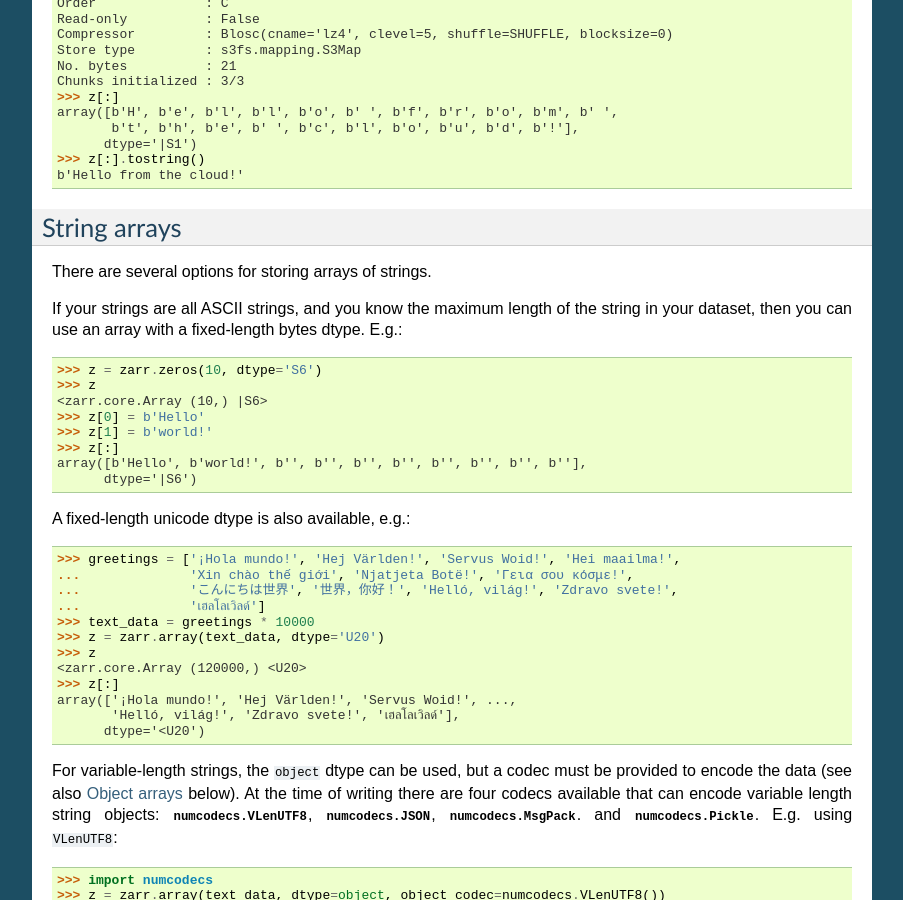
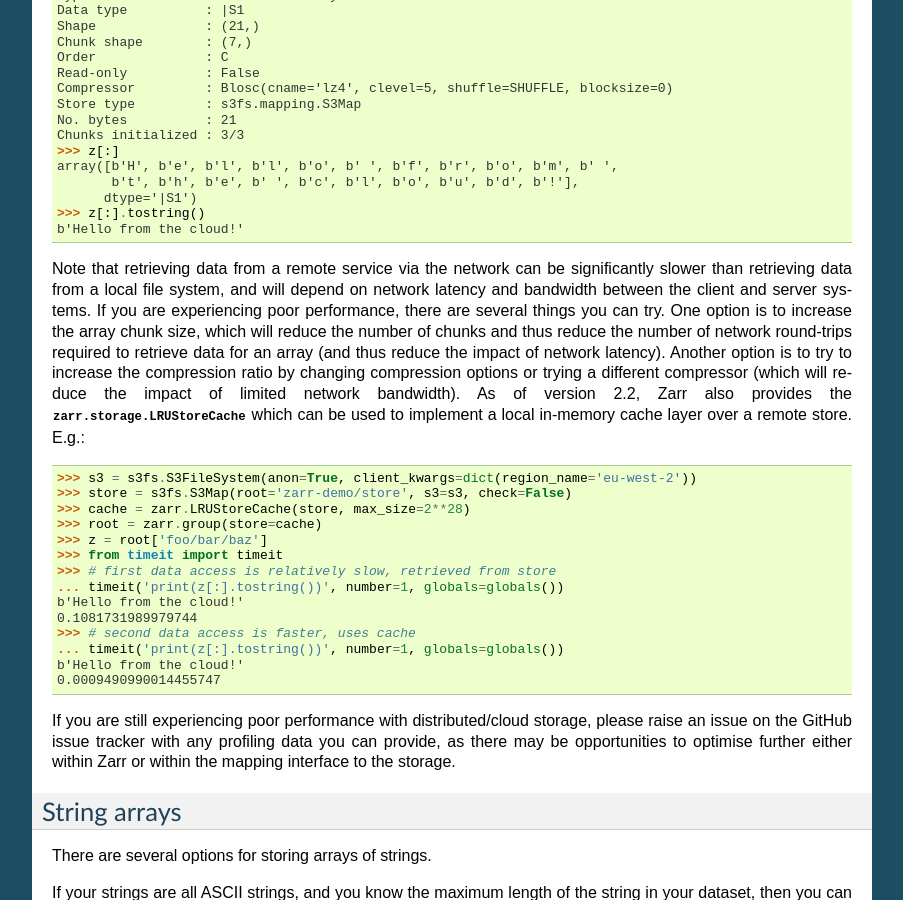
Before and after one commit to enthusiastdev121/zarr-python, a Sphinx documentation site: the page built from docs/tutorial.rst, in a window 1280 px wide and 900 px high, scrolled down 12084 px. Shown: the whole window, without its empty margins (198-1101 px from the left). Built offline with Sphinx 7.4.7, drawn with Linux system fonts in a browser that asks for light colours; the version number could not be read and is left out; some of the changed text lies outside the part shown.

Commit message:
add tutorial docs on cloud storage performance [ci skip]

```diff
--- a/docs/tutorial.rst
+++ b/docs/tutorial.rst
@@ -729,6 +729,9 @@ group (requires `lmdb <http://lmdb.readthedocs.io/>`_ to be installed)::
     >>> z[:] = 42
     >>> store.close()
 
+Distributed/cloud storage
+~~~~~~~~~~~~~~~~~~~~~~~~~
+
 It is also possible to use distributed storage systems. The Dask project has
 implementations of the ``MutableMapping`` interface for Amazon S3 (`S3Map
 <http://s3fs.readthedocs.io/en/latest/api.html#s3fs.mapping.S3Map>`_), Hadoop
@@ -767,6 +770,37 @@ Here is an example using S3Map to read an array created previously::
     >>> z[:].tostring()
     b'Hello from the cloud!'
 
+Note that retrieving data from a remote service via the network can be significantly
+slower than retrieving data from a local file system, and will depend on network latency
+and bandwidth between the client and server systems. If you are experiencing poor
+performance, there are several things you can try. One option is to increase the array
+chunk size, which will reduce the number of chunks and thus reduce the number of network
+round-trips required to retrieve data for an array (and thus reduce the impact of network
+latency). Another option is to try to increase the compression ratio by changing
+compression options or trying a different compressor (which will reduce the impact of
+limited network bandwidth). As of version 2.2, Zarr also provides the
+:class:`zarr.storage.LRUStoreCache` which can be used to implement a local in-memory cache
+layer over a remote store. E.g.::
+
+    >>> s3 = s3fs.S3FileSystem(anon=True, client_kwargs=dict(region_name='eu-west-2'))
+    >>> store = s3fs.S3Map(root='zarr-demo/store', s3=s3, check=False)
+    >>> cache = zarr.LRUStoreCache(store, max_size=2**28)
+    >>> root = zarr.group(store=cache)
+    >>> z = root['foo/bar/baz']
+    >>> from timeit import timeit
+    >>> # first data access is relatively slow, retrieved from store
+    ... timeit('print(z[:].tostring())', number=1, globals=globals())  # doctest: +SKIP
+    b'Hello from the cloud!'
+    0.1081731989979744
+    >>> # second data access is faster, uses cache
+    ... timeit('print(z[:].tostring())', number=1, globals=globals())  # doctest: +SKIP
+    b'Hello from the cloud!'
+    0.0009490990014455747
+
+If you are still experiencing poor performance with distributed/cloud storage, please
+raise an issue on the GitHub issue tracker with any profiling data you can provide, as
+there may be opportunities to optimise further either within Zarr or within the mapping
+interface to the storage.
 
 .. _tutorial_strings:
 
```
